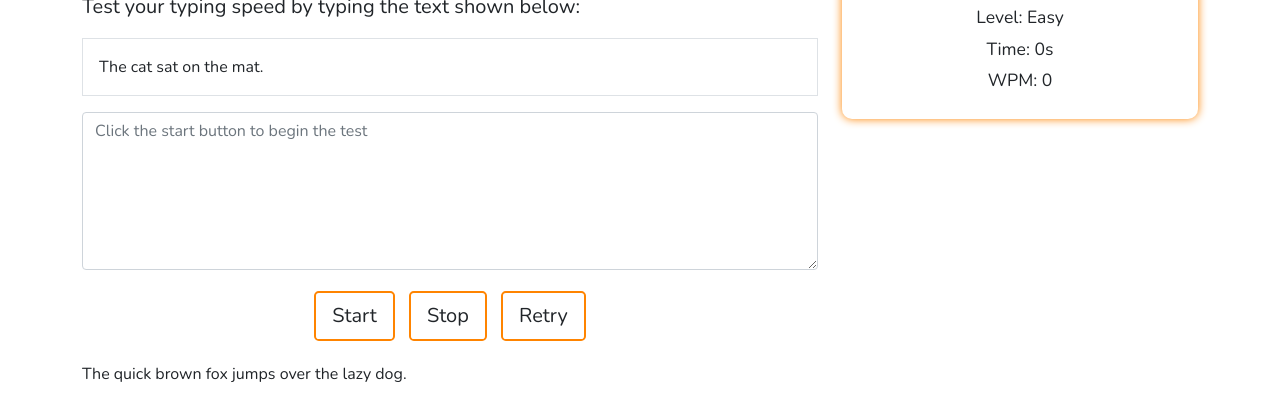
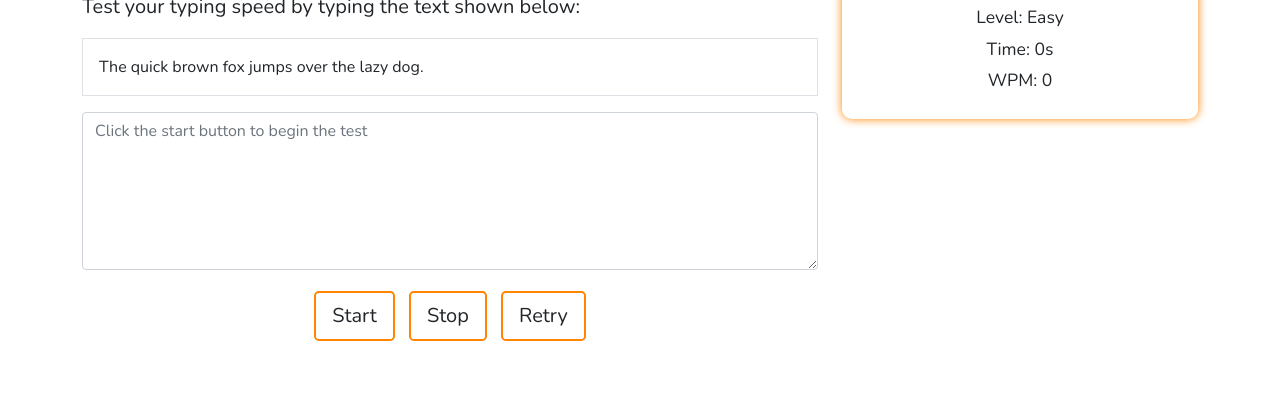
Before and after one commit to Celina-talib/TypeRacer, a plain HTML site: page index.html in a window 1280 px wide. Shown: the part 268-688 px from the top of the page. Drawn offline with nearby package versions, Linux system fonts and the light colour scheme.

Commit message:
place generated text in the test-area div

```diff
--- a/index.html
+++ b/index.html
@@ -91,14 +91,12 @@
             };
 
             const difficultySelect = document.getElementById('difficulty');
-            const displayText = document.createElement('p');
-            displayText.id = 'display-text';
-            document.querySelector('main .container').appendChild(displayText);
+            const sampleTextDiv = document.getElementById('sample-text');
 
             difficultySelect.addEventListener('change', function() {
                 const selectedDifficulty = difficultySelect.value;
                 const randomText = texts[selectedDifficulty][Math.floor(Math.random() * texts[selectedDifficulty].length)];
-                displayText.textContent = randomText;
+                sampleTextDiv.textContent = randomText;
             });
 
             // Trigger change event to display initial text
```
